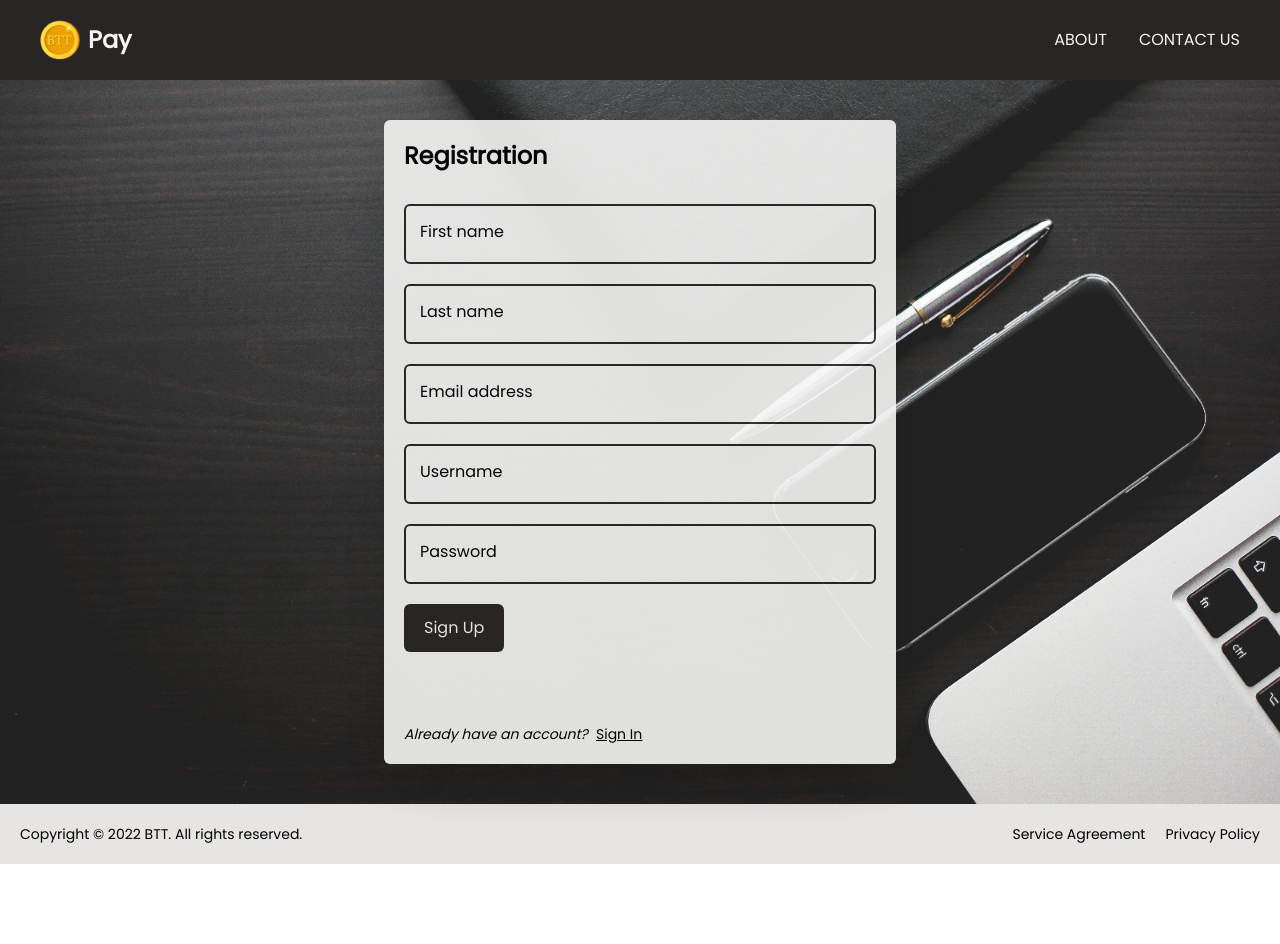
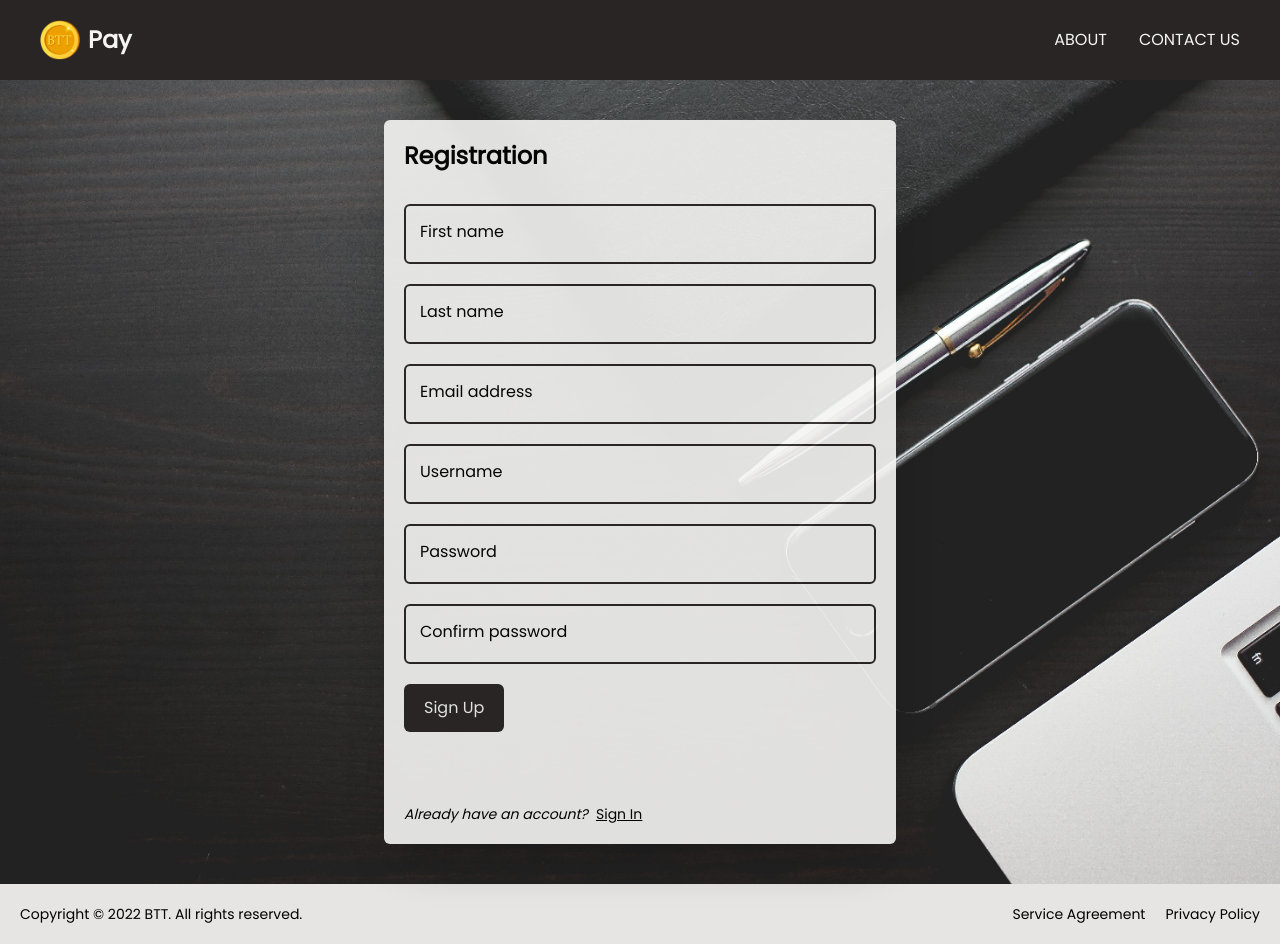
Before and after one commit to RyouHikaru/btt-pay-app, a React (Create React App) app: page /registration in a window 1280 px wide. Before the commit the page ends 864 px from the top, so only its background shows below. Built offline with nearby package versions, Linux system fonts and the light colour scheme.

Commit message:
Updated Registration and added validation.

```diff
--- a/package.json
+++ b/package.json
@@ -3,6 +3,7 @@
   "version": "0.1.0",
   "private": true,
   "dependencies": {
+    "@hookform/error-message": "^2.0.1",
     "easy-peasy": "^5.2.0",
     "react": "^18.2.0",
     "react-dom": "^18.2.0",
--- a/src/App.js
+++ b/src/App.js
@@ -1,7 +1,7 @@
 import { Route, Routes } from 'react-router-dom';
 import Landing from './components/Landing/Landing';
-import Login from './components/Landing/Login';
-import Registration from './components/Landing/Registration';
+import Login from './components/Landing/Login/Login';
+import Register from './components/Landing/Registration/Register';
 
 function App() {
   return (
@@ -9,7 +9,7 @@ function App() {
       <Route path="/" element={<Landing />}>
         <Route index element={<Login />} />
         <Route path='registration'>
-          <Route index element={<Registration />} />
+          <Route index element={<Register />} />
         </Route>
       </Route>
     </Routes>
--- a/src/components/Error/ErrorMessage.js
+++ b/src/components/Error/ErrorMessage.js
@@ -1,6 +1,6 @@
 const ErrorMessage = ({ isValid, message }) => {
   return (
-    <span className={!isValid ? "text-red-500 text-sm" : "hidden"}>{message}</span>
+    <p className={!isValid ? "text-red-500 text-sm" : "hidden"}>{message}</p>
   )
 }
 
--- a/src/components/Landing/Button.js
+++ b/src/components/Landing/Button.js
@@ -1,8 +1,7 @@
-const Button = ({ isValid, text}) => {
+const Button = ({ text }) => {
   return (
     <button
       type="submit"
-      disabled={!isValid ? "disabled" : null}
       className="bg-stone-800 text-stone-100 rounded-md py-3 px-5 self-start hover:opacity-75 disabled:cursor-not-allowed"
     >{text}</button>
   )
--- a/src/components/Landing/Login.js
+++ b/src/components/Landing/Login/Login.js
@@ -1,8 +1,8 @@
 import { useState } from "react";
 import { Link } from 'react-router-dom';
 import TextField from "./TextField";
-import ErrorMessage from "../Error/ErrorMessage";
-import Button from "./Button";
+import ErrorMessage from "../../Error/ErrorMessage";
+import Button from "../Button";
 
 const Login = () => {
   const [data, setData] = useState({ username: '', password: '' });
@@ -12,7 +12,7 @@ const Login = () => {
   const handleLogin = (e) => {
     e.preventDefault();
 
-    if (data.username.length === 0 && data.password.length === 0) {
+    if (data.username.length === 0 || data.password.length === 0) {
       setErrorMsg('Please input your username and password.');
       setIsValid(false);
     }
@@ -32,6 +32,9 @@ const Login = () => {
     setData(previousState => ({
       ...previousState, [name]: value
     }));
+
+    if (data.length !== 0)
+      setIsValid(true);
   }
 
   return (
@@ -39,14 +42,20 @@ const Login = () => {
       <div className="flex flex-col gap-8 p-5 self-start w-full bg-stone-100 rounded-md opacity-90 shadow-2xl md:max-w-sm">
         <h1 className="text-2xl font-semibold">Sign in to your account</h1>
         <form className="flex flex-col gap-5" onSubmit={handleLogin}>
-          <TextField type="text" name="username" text="Username" handleChange={handleInputChange} isEmpty={data.username.length === 0} isValid={isValid} setIsValid={setIsValid} />
-          <TextField type="password" name="password" text="Password" handleChange={handleInputChange} isEmpty={data.password.length === 0} isValid={isValid} setIsValid={setIsValid} />
+          <TextField
+            type="text" name="username" text="Username" handleChange={handleInputChange}
+            isEmpty={data.username.length === 0} isValid={isValid}
+          />
+          <TextField
+            type="password" name="password" text="Password" handleChange={handleInputChange}
+            isEmpty={data.password.length === 0} isValid={isValid}
+          />
           <Button isValid={isValid} text="Sign In" />
         </form>
         <ErrorMessage isValid={isValid} message={errorMsg} />
         <nav>
           <ul className="flex flex-col gap-2 mt-10">
-            <li className="hover:opacity-75 text-sm underline"><Link to="registration">Register</Link></li>
+            <li className="hover:opacity-75 text-sm underline"><Link to="registration">Sign Up</Link></li>
             <li className="hover:opacity-75 text-sm underline"><Link to="forgot-password">Forgot Password?</Link></li>
           </ul>
         </nav>
--- a/src/components/Landing/TextField.js
+++ b/src/components/Landing/Login/TextField.js
@@ -1,4 +1,4 @@
-const TextField = ({ type, name, text, handleChange, isValid, isEmpty, setIsValid}) => {
+const TextField = ({ type, name, text, handleChange, isValid, isEmpty }) => {
 
   const getInputStyle = (isValid) => {
     const validStyles = "peer rounded-md border-2 border-stone-800 border-solid p-4 w-full bg-stone-100";
@@ -20,7 +20,7 @@ const TextField = ({ type, name, text, handleChange, isValid, isEmpty, setIsVali
   return (
     <div className="relative">
       <div className="bg-stone-100"></div>
-      <input className={getInputStyle(isValid)} name={name} type={type} onChange={handleChange} onFocus={() => setIsValid(true)} />
+      <input className={getInputStyle(isValid)} name={name} type={type} onChange={handleChange} />
       <label className={getLabelStyle(isValid)} htmlFor={name}>{text}</label>
     </div>
   )
--- a/src/components/Landing/Registration.js
+++ /dev/null
@@ -1,63 +0,0 @@
-import { useState } from 'react';
-import { Link } from 'react-router-dom';
-import TextField from './TextField';
-import ErrorMessage from '../Error/ErrorMessage';
-import Button from "./Button";
-
-const Registration = () => {
-  const [data, setData] = useState({
-    firstname: '', lastname: '', email: '',
-    username: '', password: '', confirmPassword: ''
-  });
-  const [isValid, setIsValid] = useState(true);
-
-  const handleSignUp = (e) => {
-    e.preventDefault();
-  }
-
-  const handleInputChange = (e) => {
-    const { name, value } = e.target;
-
-    setData(previousState => ({
-      ...previousState, [name]: value
-    }));
-  }
-
-  const getErrorMessage = () => {
-    // TODO
-    return "Input invalid.";
-  }
-
-  return (
-    <section className="flex-grow flex items-center px-5 py-10 sm:justify-center md:px-24">
-      <div className="flex flex-col gap-8 p-5 w-full bg-stone-100 rounded-md opacity-90 shadow-2xl md:max-w-lg">
-        <h1 className="text-2xl font-semibold">Registration</h1>
-        <form className="flex flex-col gap-5" onSubmit={handleSignUp}>
-          <TextField type="text" name="firstname" text="First name" handleChange={handleInputChange} isEmpty={data.firstname.length === 0} isValid={isValid} setIsValid={setIsValid} />
-          <ErrorMessage isValid={isValid} message={getErrorMessage()} />
-
-          <TextField type="text" name="lastname" text="Last name" handleChange={handleInputChange} isEmpty={data.lastname.length === 0} isValid={isValid} setIsValid={setIsValid} />
-          <ErrorMessage isValid={isValid} message={getErrorMessage()} />
-
-          <TextField type="text" name="email" text="Email address" handleChange={handleInputChange} isEmpty={data.email.length === 0} isValid={isValid} setIsValid={setIsValid} />
-
-          <TextField type="text" name="username" text="Username" handleChange={handleInputChange} isEmpty={data.username.length === 0} isValid={isValid} setIsValid={setIsValid} />
-          <ErrorMessage isValid={isValid} message={getErrorMessage()} />
-
-          <TextField type="password" name="password" text="Password" handleChange={handleInputChange} isEmpty={data.password.length === 0} isValid={isValid} setIsValid={setIsValid} />
-          <ErrorMessage isValid={isValid} message={getErrorMessage()} />
-
-          <Button isValid={isValid} text="Sign Up" />
-        </form>
-        <nav className="flex gap-2 mt-10 text-sm">
-          <span className='italic'>
-            Already have an account?
-          </span>
-          <span className="hover:opacity-75 underline"><Link to="/">Sign In</Link></span>
-        </nav>
-      </div>
-    </section>
-  )
-}
-
-export default Registration;
--- /dev/null
+++ b/src/components/Landing/Registration/Register.js
@@ -0,0 +1,73 @@
+import { Link } from 'react-router-dom';
+import { useForm } from 'react-hook-form';
+import Button from "../Button";
+import TextField from './TextField';
+import {
+  firstNameValidation, lastNameValidation, emailValidation,
+  usernameValidation, passwordValidation, matchPasswordValidation
+} from '../../../validation/Validations';
+
+const Registration = () => {
+  const { register, handleSubmit, watch, formState: { errors } } = useForm({
+    criteriaMode: 'all'
+  });
+
+  const onSubmit = data => {
+    console.log(data);
+  };
+
+  return (
+    <section className="flex-grow flex items-center px-5 py-10 sm:justify-center md:px-24">
+      <div className="flex flex-col gap-8 p-5 w-full bg-stone-100 rounded-md opacity-90 shadow-2xl md:max-w-lg">
+        <h1 className="text-2xl font-semibold">Registration</h1>
+        <form className="flex flex-col gap-5" onSubmit={handleSubmit(onSubmit)}>
+          <TextField
+            type="text" name="firstName" text="First name" register={register}
+            validation={firstNameValidation} errors={errors}
+            hasContent={watch('firstName') !== undefined ? watch('firstName').length !== 0 : false }
+          />
+
+          <TextField
+            type="text" name="lastName" text="Last name" register={register}
+            validation={lastNameValidation} errors={errors}
+            hasContent={watch('lastName') !== undefined ? watch('lastName').length !== 0 : false }
+          />
+
+          <TextField
+            type="text" name="email" text="Email address" register={register}
+            validation={emailValidation} errors={errors}
+            hasContent={watch('email') !== undefined ? watch('email').length !== 0 : false }
+          />
+
+          <TextField
+            type="text" name="username" text="Username" register={register}
+            validation={usernameValidation} errors={errors}
+            hasContent={watch('username') !== undefined ? watch('username').length !== 0 : false }
+          />
+
+          <TextField
+            type="password" name="password" text="Password" register={register}
+            validation={passwordValidation} errors={errors}
+            hasContent={watch('password') !== undefined ? watch('password').length !== 0 : false }
+          />
+
+          <TextField
+            type="password" name="matchPassword" text="Confirm password" register={register}
+            validation={matchPasswordValidation(watch('password'))} errors={errors}
+            hasContent={watch('matchPassword') !== undefined ? watch('matchPassword').length !== 0 : false }
+          />
+
+          <Button text="Sign Up" />
+        </form>
+        <nav className="flex gap-2 mt-10 text-sm">
+          <span className='italic'>
+            Already have an account?
+          </span>
+          <span className="hover:opacity-75 underline"><Link to="/">Sign In</Link></span>
+        </nav>
+      </div>
+    </section>
+  )
+}
+
+export default Registration;
--- /dev/null
+++ b/src/components/Landing/Registration/TextField.js
@@ -0,0 +1,42 @@
+import { useEffect, useState } from "react";
+import { ErrorMessage } from "@hookform/error-message";
+
+const TextField = ({ type, name, text, register, errors, validation, hasContent }) => {
+  const [isValid, setIsValid] = useState(true);
+  const error = errors[name];
+
+  useEffect(() => {
+    setIsValid(error === undefined);
+  }, [error])
+
+  const getInputStyle = () => {
+    const validStyles = "peer rounded-md border-2 border-stone-800 border-solid p-4 w-full bg-stone-100 focus:outline-none";
+    const inValidStyles = validStyles
+      .replace('border-stone-800', 'border-red-500')
+      .concat(' ', 'text-red-500');
+
+    return isValid ? validStyles : inValidStyles;
+  }
+
+  const getLabelStyle = () => {
+    const baseStyle = "peer-focus:animate-slide-out text-md absolute top-4 left-3 px-1 pointer-events-none";
+    const validStyles = !hasContent ? baseStyle: baseStyle.concat(' ', 'peer-valid:animate-slide-out');
+    const invalidStyles = validStyles.concat(' ', 'text-red-500');
+
+    return isValid ? validStyles : invalidStyles;
+  }
+
+  return (
+    <div className="relative">
+      <input className={getInputStyle()} type={type} name={name} {...register(name, validation)} />
+      <label className={getLabelStyle()} htmlFor={name}>{text}</label>
+      <ErrorMessage
+        errors={errors}
+        name={name}
+        render={({ message }) => <p className='pt-2 text-red-500 text-xs'>{message}</p>}
+      />
+    </div>
+  )
+}
+
+export default TextField;
--- /dev/null
+++ b/src/validation/Validations.js
@@ -0,0 +1,103 @@
+// Error Messages
+const required = field => `Please enter your ${field}.`;
+const range = (from, to) => `Please use between ${from} and ${to} characters.`
+
+const NAME_MSG = "Please use alphabetical characters only."
+const NAME_RANGE_MSG = range(2, 20);
+const EMAIL_MSG = "Please enter a valid email address."
+const USERNAME_RANGE_MSG = range(6, 20);
+const USERNAME_MSG = "Please use alphanumeric characters and underscore ( _ ) only."
+const PASSWORD_RANGE_MSG = range(8, 30);
+const PASSWORD_MSG = "Please make sure to have at least one (1) uppercase, lowercase, numeric, and special character."
+const MATCH_PW_MSG = "Password does not match.";
+
+// Patterns
+const NAME_PATTERN = /^[A-Za-z\s]+$/i;
+const EMAIL_PATTERN = /^[A-Za-z0-9_!#$%&'*+/=?`{|}~^.-]+@[A-Za-z0-9.-]+$/i;
+const USERNAME_PATTERN = /^([a-zA-Z0-9_])+$/i;
+const PASSWORD_PATTERN = /^(?=.*[a-zA-Z])(?=.*\d)(?=.*[`~!@#$%^&*()_|+\-=?;:'",.<>{}[\]\\/]).*$/i;
+
+const matchPasswordPattern = pattern => new RegExp(`^${pattern}$`);
+
+
+export const firstNameValidation = {
+  required: required('first name'),
+  minLength: {
+    value: 2,
+    message: NAME_RANGE_MSG
+  },
+  maxLength: {
+    value: 20,
+    message: NAME_RANGE_MSG
+  },
+  pattern: {
+    value: NAME_PATTERN,
+    message: NAME_MSG
+  }
+}
+
+export const lastNameValidation = {
+  required: required('last name'),
+  minLength: {
+    value: 2,
+    message: NAME_RANGE_MSG
+  },
+  maxLength: {
+    value: 20,
+    message: NAME_RANGE_MSG
+  },
+  pattern: {
+    value: NAME_PATTERN,
+    message: NAME_MSG
+  }
+}
+
+export const emailValidation = {
+  required: required('email address'),
+  pattern: {
+    value: EMAIL_PATTERN,
+    message: EMAIL_MSG
+  }
+}
+
+export const usernameValidation = {
+  required: required('username'),
+  minLength: {
+    value: 6,
+    message: USERNAME_RANGE_MSG
+  },
+  maxLength: {
+    value: 20,
+    message: USERNAME_RANGE_MSG
+  },
+  pattern: {
+    value: USERNAME_PATTERN,
+    message: USERNAME_MSG
+  }
+}
+
+export const passwordValidation = {
+  required: required('password'),
+  minLength: {
+    value: 8,
+    message: PASSWORD_RANGE_MSG
+  },
+  maxLength: {
+    value: 30,
+    message: PASSWORD_RANGE_MSG
+  },
+  pattern: {
+    value: PASSWORD_PATTERN,
+    message: PASSWORD_MSG
+  },
+}
+
+export const matchPasswordValidation = (pattern) => {
+  return {
+    required: MATCH_PW_MSG,
+    pattern: {
+      value: matchPasswordPattern(pattern),
+      message: MATCH_PW_MSG
+    }
+  }
+}
```
Also changed, not shown: 1 other file (tests, documents, lock files or other folders).
